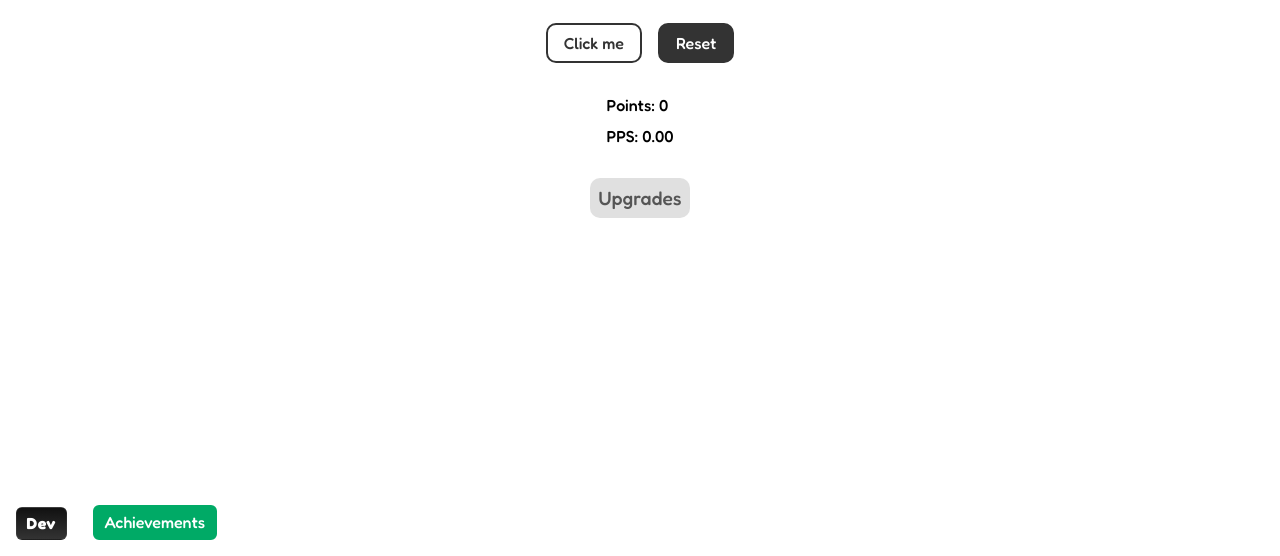
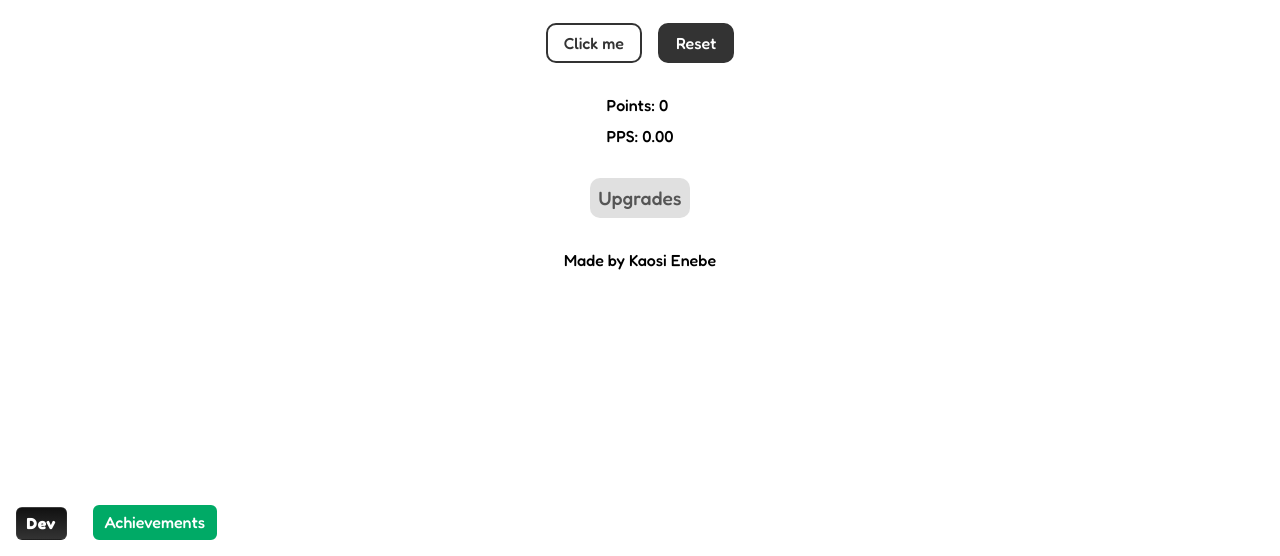
Before and after one commit to JustAnAvocodo/clicker-game, a website: page index.html in a window 1280 px wide. Shown: the part 244-800 px from the top of the page. Drawn offline with Linux system fonts and the light colour scheme.

Commit message:
Remove duplicate HTML structure
Removed duplicate HTML structure and added a footer note.

```diff
--- a/index.html
+++ b/index.html
@@ -50,6 +50,7 @@
         <button class="upgrade multiplier-2 hide">Multiplier 2: ×2.50 (6000 Pts)</button>
         <button class="upgrade multiplier-1 hide">Multiplier 1: × 2 (100 Pts)</button>
     </div>
+    Made by Kaosi Enebe
 </main>
 
     <button id="dev-toggle" class="dev-toggle" title="Toggle developer menu">Dev</button>
@@ -118,4 +119,5 @@
     </div>
 </div>
 </body>
+
 </html>
```
